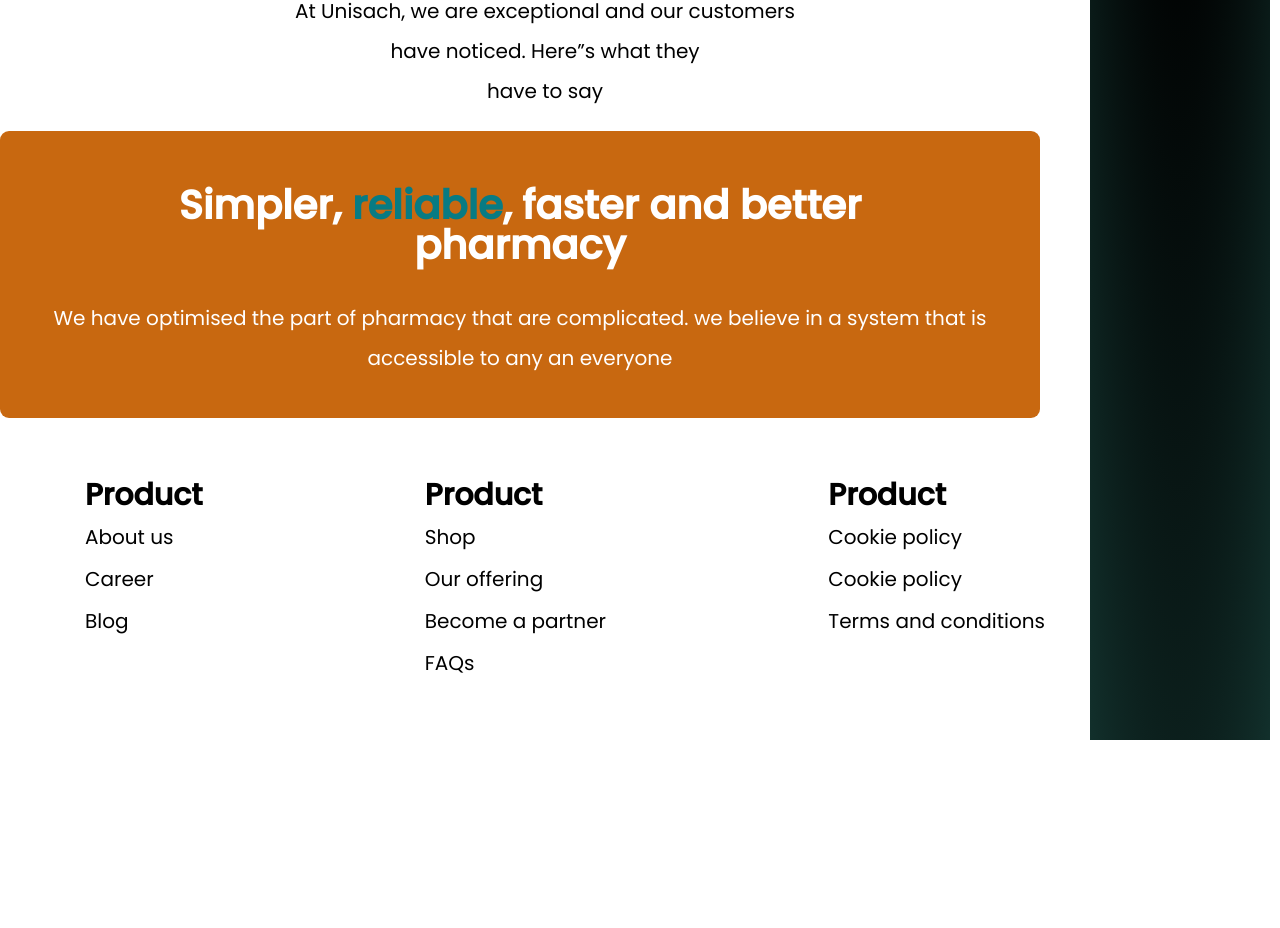
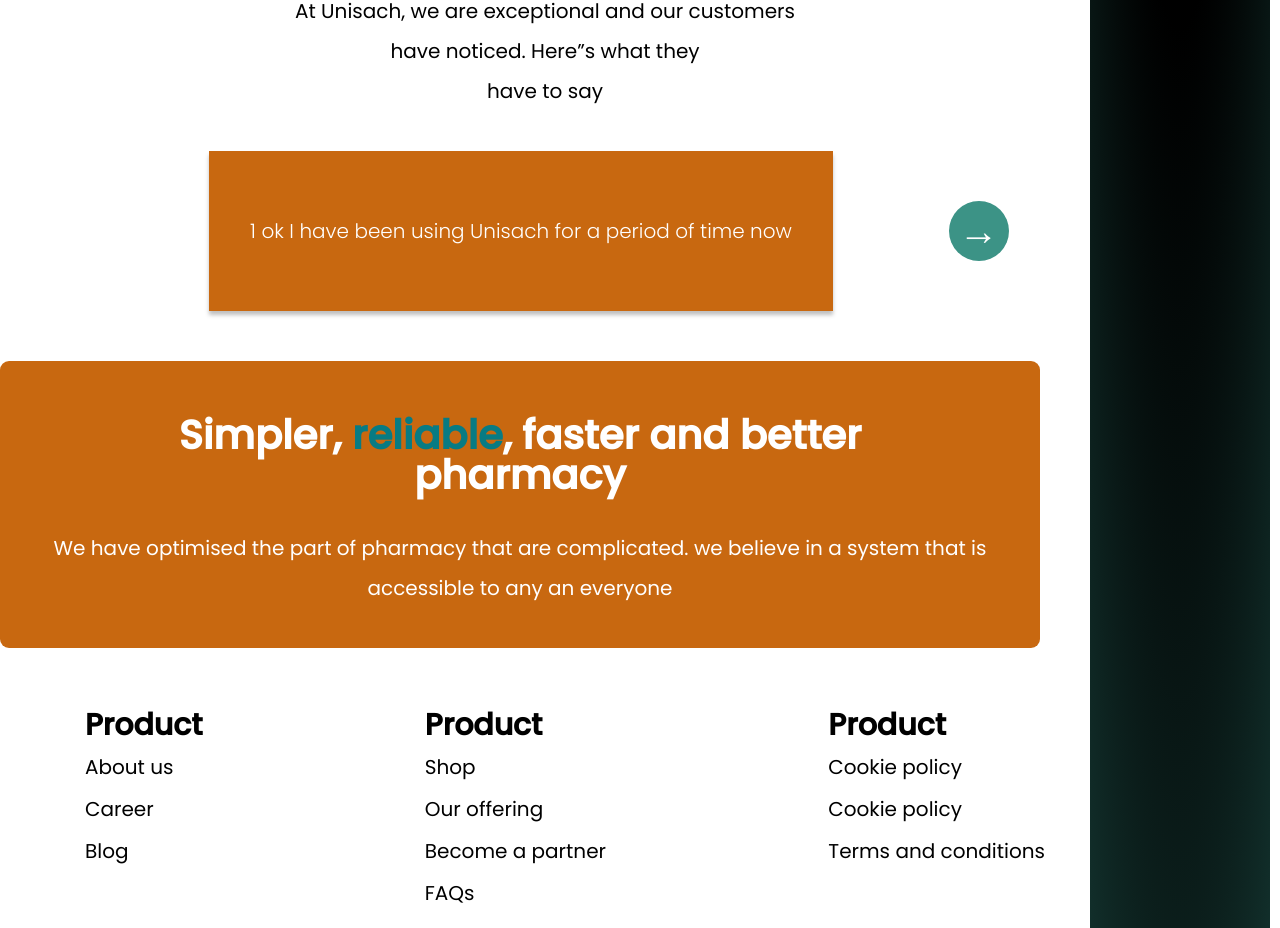
Before and after one commit to Ekoh-ThankGod/UniSach-Web-Frontend, a React (Create React App) app: page / in a window 1280 px wide. Shown: the part 2815-3743 px from the top of the page. Before the commit the page ends 3555 px from the top, so only its background shows below. Built offline with nearby package versions, Linux system fonts and the light colour scheme.

Commit message:
added slider component to the home page

```diff
--- a/package.json
+++ b/package.json
@@ -13,6 +13,7 @@
     "react-dom": "^18.2.0",
     "react-router-dom": "^6.8.2",
     "react-scripts": "5.0.1",
+    "react-slick": "^0.29.0",
     "react-spinner-loader": "^1.1.1",
     "react-table": "^7.8.0",
     "react-toastify": "^9.1.2",
--- /dev/null
+++ b/src/components/slider/slider.component.jsx
@@ -0,0 +1,71 @@
+import "./slider.styles.scss";
+import {useState} from "react";
+
+
+const Slider = () => {
+
+	const slides = [{id: 1, text: "1 ok I have been using Unisach for a period of time now", number: 0},
+		{id: 2, text: "2 hello I have been using Unisach for a period of time now", number: 100},
+		{id: 3, text: "3 hi I have been using Unisach for a period of time now", number: 200},
+		{id: 4, text: "4 how I have been using Unisach for a period of time now", number: 300},
+		{id: 5, text: "5 far I have been using Unisach for a period of time now", number: 400}]
+
+	let  [currentSlide, setCurrentSlide] = useState(1);
+	const [newSlides, setNewSlides] = useState(slides);
+
+	const maxSlide = slides.length;
+
+	const goToSlide = (slide) => {
+		slides.map((el, i) => {
+			let newNumber = el.number = 100 * (i-slide);
+			setNewSlides(slides);
+			return newNumber;
+		});
+	}
+
+
+	const nextSlide = ()=>{
+
+		if(currentSlide === maxSlide - 1){
+			setCurrentSlide(0);
+		}
+		else{
+			setCurrentSlide(currentSlide + 1);
+		}
+		goToSlide(currentSlide);
+	}
+
+	// const previousSlide = () =>{
+
+	// 	if(currentSlide === 0){
+	// 		setCurrentSlide(maxSlide-1)
+	// 	}
+
+	// 	else{
+	// 		setCurrentSlide(currentSlide - 1);
+	// 	}
+	// 	goToSlide(currentSlide);
+	// }
+
+
+	return(
+		<div className="slider">
+			{
+				newSlides.map(slide => {
+					const {id, text, number} = slide;
+					return(
+						<div key ={id} className="slider__slide" style={{transform: `translateX(${number}%)`}} >
+							<div className="slider__testimonial">
+								<blockquote className="slider__text">{text}</blockquote>
+							</div>
+						</div>
+					)
+				})
+			}
+			{/*<button onClick={(e) =>previousSlide(e)} className="slider__button slider__button-left">&larr;</button>*/}
+			<button onClick={(e) =>nextSlide(e)} className="slider__button slider__button-right">&rarr;</button>
+		</div>
+	)
+}
+
+export default Slider;
--- /dev/null
+++ b/src/components/slider/slider.styles.scss
@@ -0,0 +1,74 @@
+.slider{
+	width: 1040px;
+    height: 200px;
+    margin: 0 auto;
+    position: relative;
+
+    overflow: hidden;
+
+    margin-bottom: 30px;
+    margin-right: -1px;
+    margin-right: 49px;
+
+
+	&__slide{
+	  position: absolute;
+	  top: 0%;
+	  left: 0%;
+	  width: 100%;
+	  height: 100%;
+
+	  display: flex;
+	  align-items: center;
+	  justify-content: center;
+
+	  transition: transform 1s;
+	}
+
+	&__testimonial{
+
+    background: #C86810;
+    box-shadow: 0px 4px 4px rgba(0, 0, 0, 0.25);
+    width: 60%;
+    height: 80%;
+
+    display: flex;
+    align-items: center;
+    justify-content:center;
+
+	}
+  &__text{
+    font-family: 'Poppins';
+    font-style: normal;
+    font-weight: 300;
+    font-size: 20px;
+    line-height: 41px;
+    color: #ffffff;
+  }
+
+	&__button{
+		position: absolute;
+	  top: 50%;
+	  z-index: 10;
+		border: none;
+	  background: #3C9386;
+	  font-family: inherit;
+	  color: #333;
+	  border-radius: 50%;
+	  height: 60px;
+	  width: 60px;
+	  font-size: 40px;
+	  cursor: pointer;
+    color: #ffffff;
+	}
+
+	// &__button-left{
+	// 	left: 6%;
+	// 	transform: translate(-50%, -50%);
+	// }
+
+	&__button-right{
+		right: 6%;
+		transform: translate(50%, -50%);
+	}
+}
--- a/src/pages/home-page/home-page.component.jsx
+++ b/src/pages/home-page/home-page.component.jsx
@@ -7,6 +7,7 @@ import DescreteShopping from "../../components/descrete-shopping/descrete-shoppi
 import Product from "../../components/product/product-component.jsx";
 import MobileApp from "../../components/mobile-app/mobile-app.component.jsx";
 import SideBar from "../../components/side-bar/side-bar.component.jsx";
+import Slider from "../../components/slider/slider.component.jsx";
 
 const HomePage = ({setLoader}) => {
 	return(
@@ -26,6 +27,7 @@ const HomePage = ({setLoader}) => {
 							have noticed. Here”s what they<br/> have to say
 						</p>
 					</div>
+					<Slider/>
 					<div className="reliable-faster">
 						<h2 className="reliable-faster__h2">Simpler, <span className="reliable-faster__span">reliable</span>, faster and better <br/> pharmacy</h2>
 						<p className="home-page__customers__p">
--- a/src/pages/signin-page/signin-page.jsx
+++ b/src/pages/signin-page/signin-page.jsx
@@ -77,7 +77,8 @@ const SignInPage = ({setUserData, setLoader, showNotificationError,showNotificat
 	      }
 	    })
 	    .catch(err => {
-	      showNotificationError("Unable to signin with google")
+	      showNotificationError("Unable to signin with google");
+	      setLoader(false);
 	    })
 	}
 
```
Also changed, not shown: 1 other file (tests, documents, lock files or other folders).
